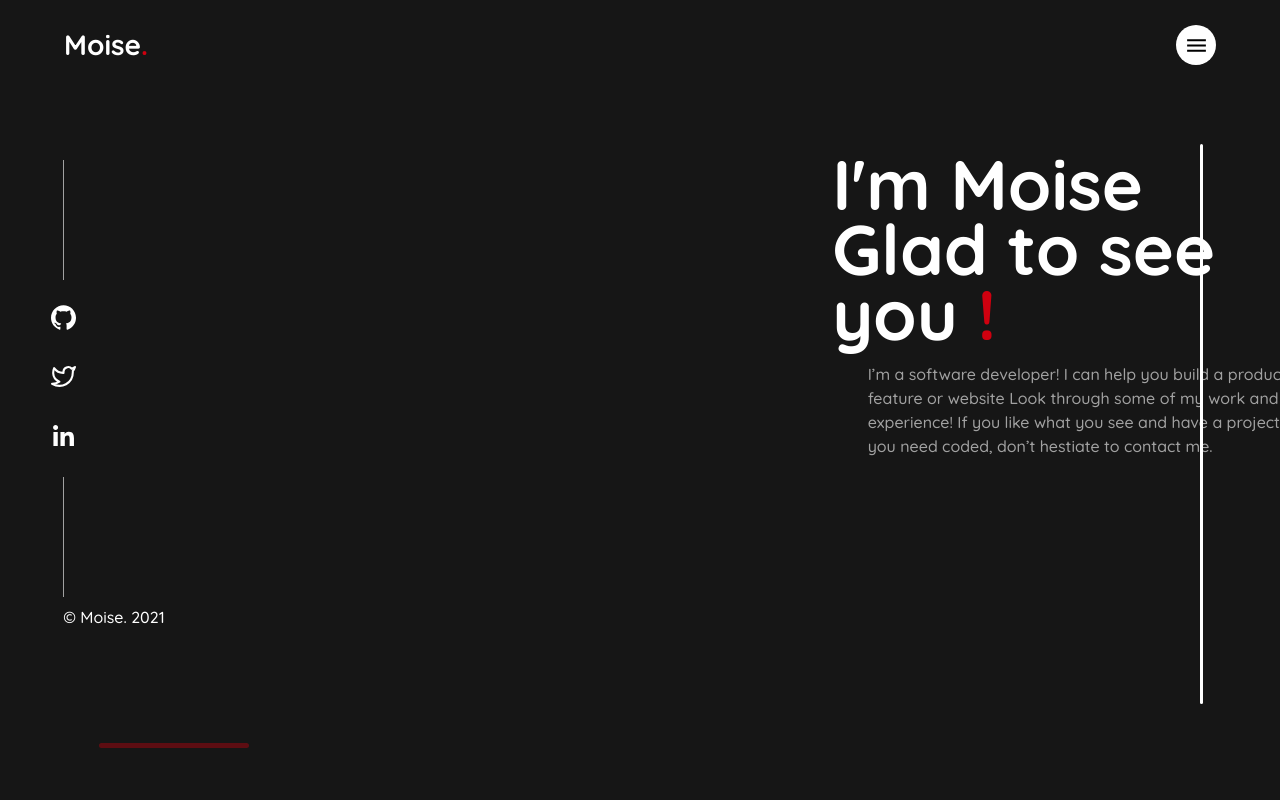
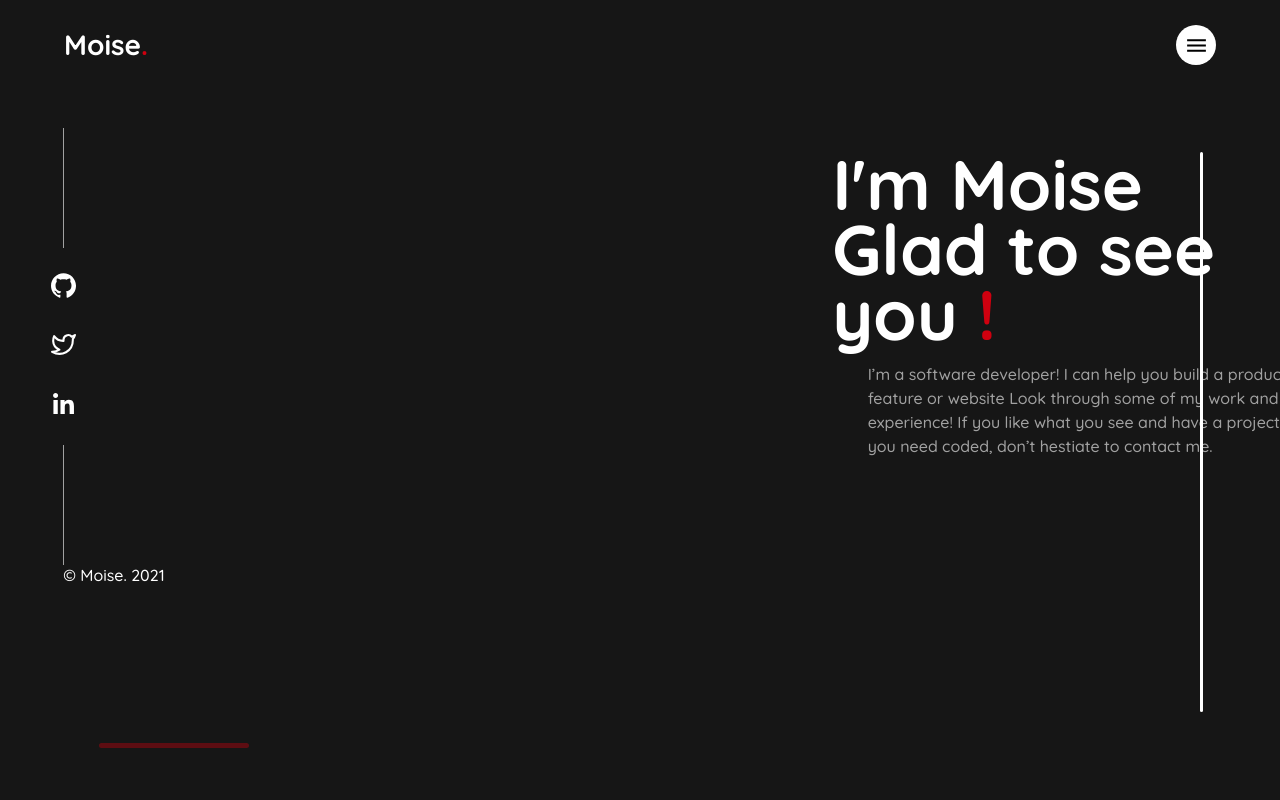
Before and after one commit to moise10r/React_Personal_Portfolio, a React (Create React App) app: page / in a window 1280 px wide. Shown: the top 800 px of the page. Built offline with nearby package versions, Linux system fonts and the light colour scheme.

Commit message:
Fix left bar position

```diff
--- a/src/assets/css/main.css
+++ b/src/assets/css/main.css
@@ -1579,8 +1579,8 @@ input:-internal-autofill-selected {
 .last::before {
   position: absolute;
   content: "© Moise. 2021";
-  bottom: -3rem;
-  left: 2.5%;
+  bottom: -2rem;
+  left: 3%;
   width: 120px;
   color: #fff;
   font-weight: 500;
@@ -1595,7 +1595,7 @@ input:-internal-autofill-selected {
 .left-bar-icons {
   z-index: 1;
   position: fixed;
-  top: 20vh;
+  top: 18vh;
   left: 2.5%;
   display: flex;
   justify-content: center;
@@ -1604,7 +1604,7 @@ input:-internal-autofill-selected {
 }
 @media screen and (min-width: 800px) {
   .left-bar-icons {
-    top: 20vh;
+    top: 16vh;
     left: 4%;
   }
 }
@@ -1629,7 +1629,7 @@ input:-internal-autofill-selected {
   z-index: 1;
   display: none;
   position: fixed;
-  top: 18vh;
+  top: 19vh;
   right: 4%;
   height: 70vh;
   width: 0.3rem;
--- a/src/assets/scss/pages/_home.scss
+++ b/src/assets/scss/pages/_home.scss
@@ -34,8 +34,8 @@
     &::before {
       position: absolute;
       content: "© Moise. 2021";
-      bottom: -3rem;
-      left: 2.5%;
+      bottom: -2rem;
+      left: 3%;
       width:120px;
       color: $text-color;
       font-weight: 500;
@@ -48,11 +48,11 @@
   .left-bar-icons {
     z-index: 1;
     position: fixed;
-    top: 20vh;
+    top: 18vh;
     left: 2.5%;
     @include flex-center(column);
     @include media(800px){
-      top: 20vh;
+      top: 16vh;
       left: 4%;
     }
   }
@@ -72,7 +72,7 @@
     z-index: 1;
     display: none;
     position: fixed;
-    top: 18vh;
+    top: 19vh;
     right: 4%;
     height: 70vh;
     width: 0.3rem;
@@ -83,7 +83,6 @@
       content: "";
       top: 0;
       width: 100%;
-      // height: 12%;
       background-color: $secondary-color;
     }
     @include media(500px){
@@ -265,7 +264,6 @@ a {
         align-items: center;
         font-size: 15px;
         font-weight: 500;
-        // background-color: red;
         padding: 1rem 2.5rem;
 
         &:first-child {
```
